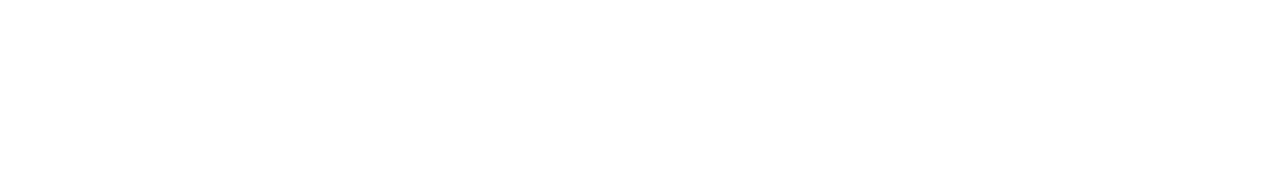
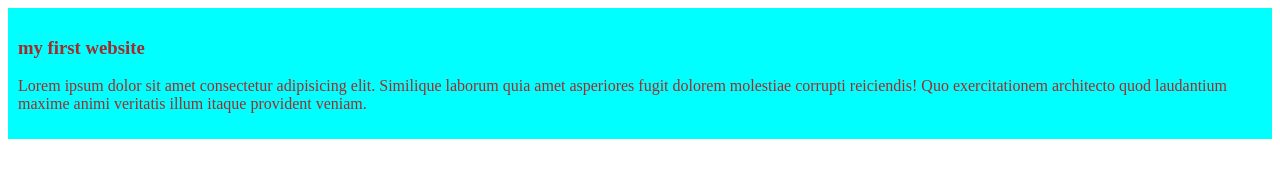
Before and after one commit to arafatislam2005/my-simple-website, a plain HTML site: page index.html in a window 1280 px wide. Drawn offline with Linux system fonts and the light colour scheme.

Commit message:
added tha first style

```diff
--- a/index.html
+++ b/index.html
@@ -1,9 +1,20 @@
 <!DOCTYPE html>
 <html lang="en">
   <head>
+    <link rel="stylesheet" href="/styles/style.css" />
     <meta charset="UTF-8" />
     <meta name="viewport" content="width=device-width, initial-scale=1.0" />
     <title>My6 simple website</title>
   </head>
-  <body></body>
+  <body>
+    <div>
+      <h3>my first website</h3>
+      <p>
+        Lorem ipsum dolor sit amet consectetur adipisicing elit. Similique
+        laborum quia amet asperiores fugit dolorem molestiae corrupti
+        reiciendis! Quo exercitationem architecto quod laudantium maxime animi
+        veritatis illum itaque provident veniam.
+      </p>
+    </div>
+  </body>
 </html>
--- /dev/null
+++ b/styles/style.css
@@ -0,0 +1,5 @@
+div {
+  background-color: aqua;
+  color: brown;
+  padding: 10px;
+}
```
